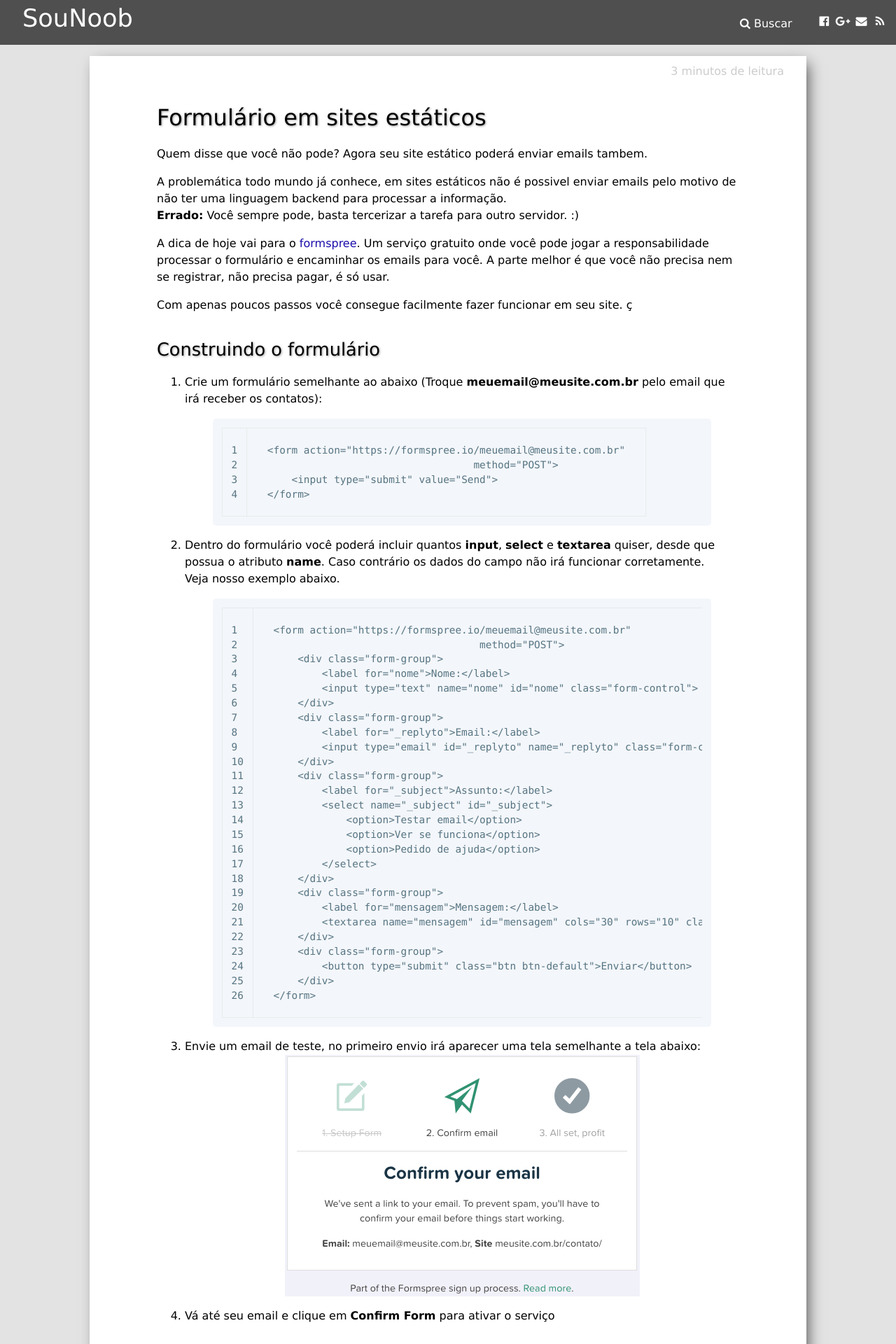
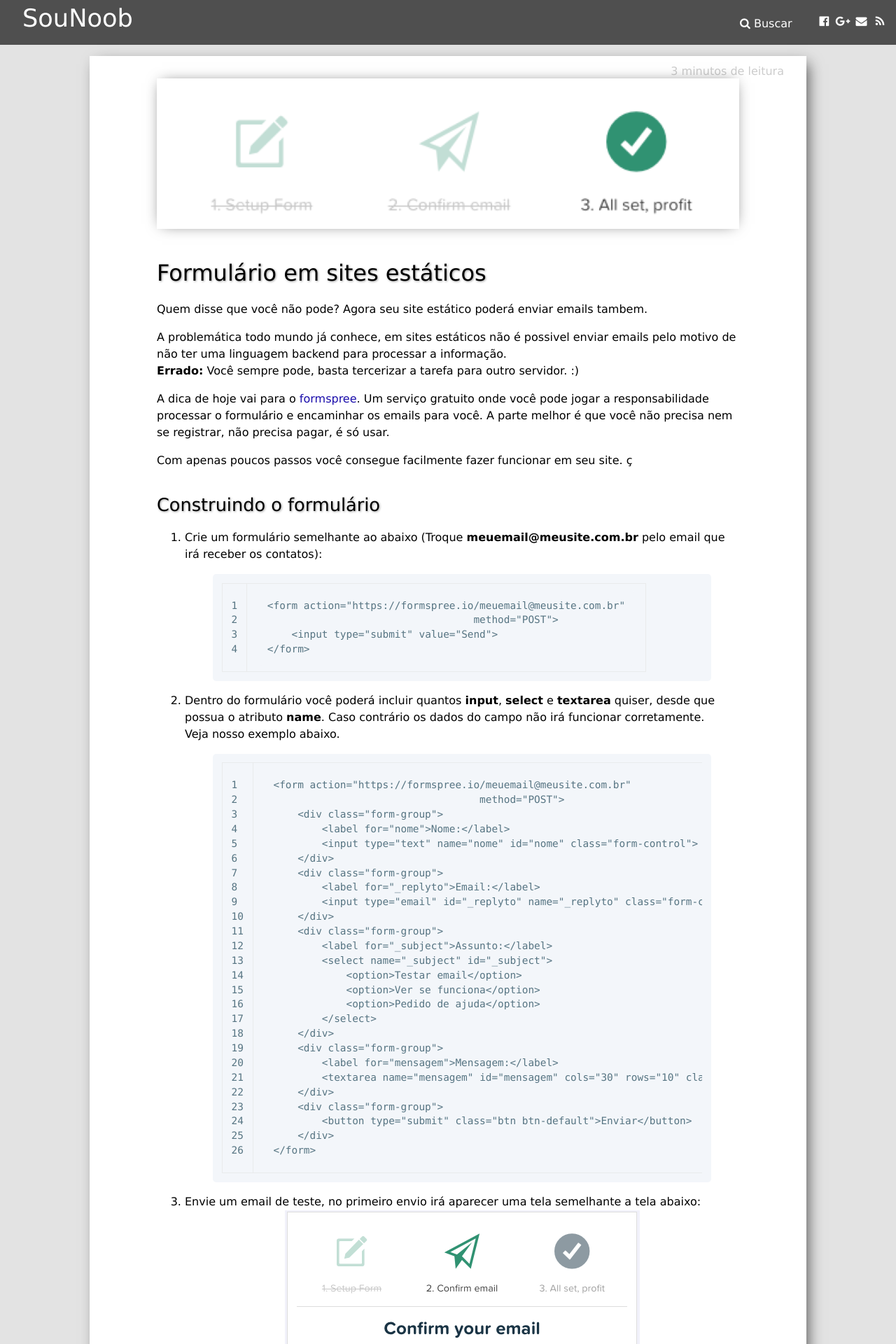
Before and after one commit to sounoob/sounoob.github.io, a Jekyll site: the page built from _posts/2017-01-15-formulario-em-sites-estaticos.html, in a window 1280 px wide. Shown: the top 1920 px of the page at 70% size. Built offline with Jekyll 4.4.1, drawn with Linux system fonts in a browser that asks for light colours.

Commit message:
formspree

```diff
--- a/_posts/2017-01-15-formulario-em-sites-estaticos.html
+++ b/_posts/2017-01-15-formulario-em-sites-estaticos.html
@@ -6,6 +6,7 @@ categories:
 - Tutoriais
 author: Sena
 layout: post
+image: /assets/uploads/2017/01/formspree.png
 ---
 
 <p>
```
Also changed, not shown: assets/uploads/2017/01/formspree.png (added).
